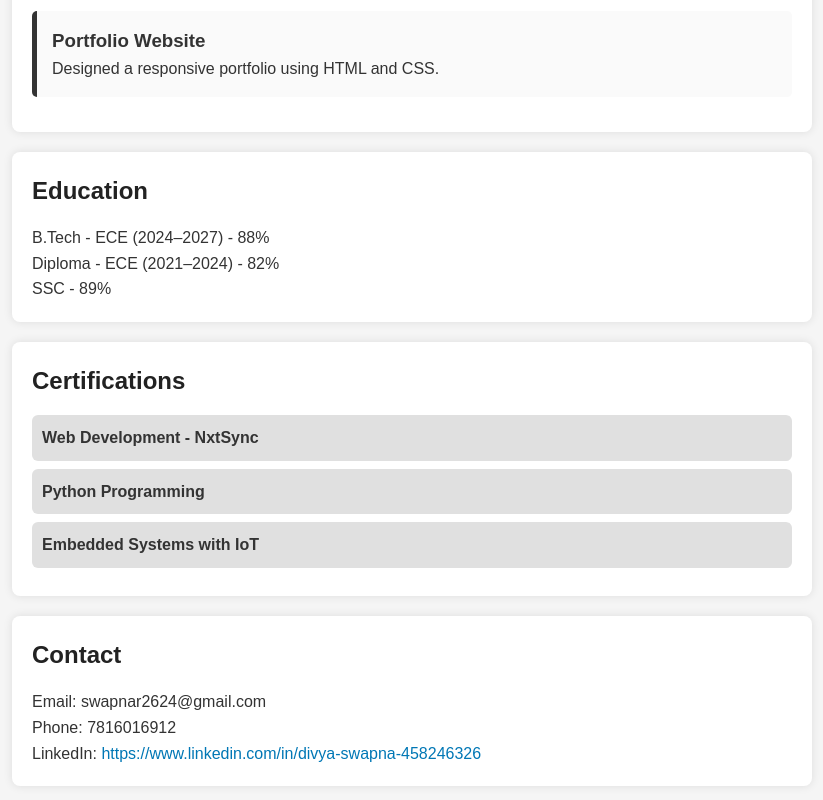
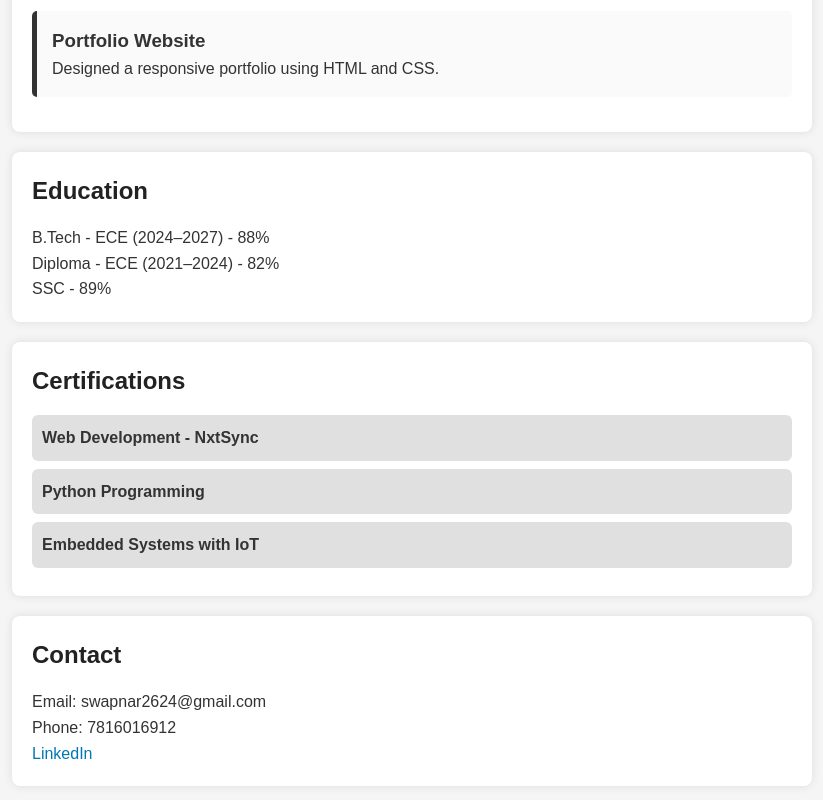
Before and after one commit to swapnar2624-spec/Portfolio, a plain HTML site: page index.html in a window 1280 px wide. Shown: the part 1164-1964 px from the top of the page, without its empty margins (228-1051 px from the left). Drawn offline with Linux system fonts and the light colour scheme.

Commit message:
Fix HTML formatting and update contact section

```diff
--- a/index.html
+++ b/index.html
@@ -71,7 +71,7 @@
         <h2>Contact</h2>
         <p>Email: swapnar2624@gmail.com</p>
         <p>Phone: 7816016912</p>
-        <p>LinkedIn: <a href="#">https://www.linkedin.com/in/divya-swapna-458246326</a></p>
+        <a href="https://www.linkedin.com/in/divya-swapna-458246326" target="_blank">LinkedIn</a>
     </section>
 
 </body>
```
